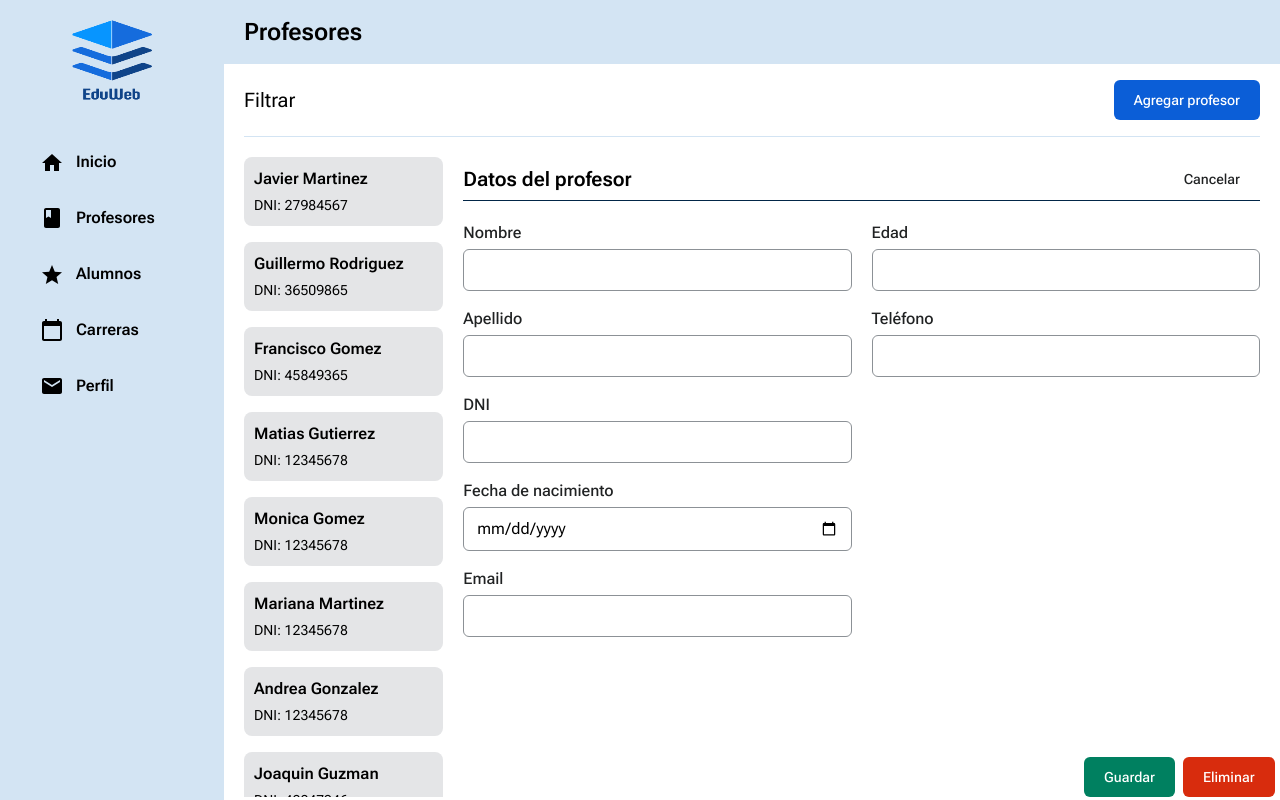
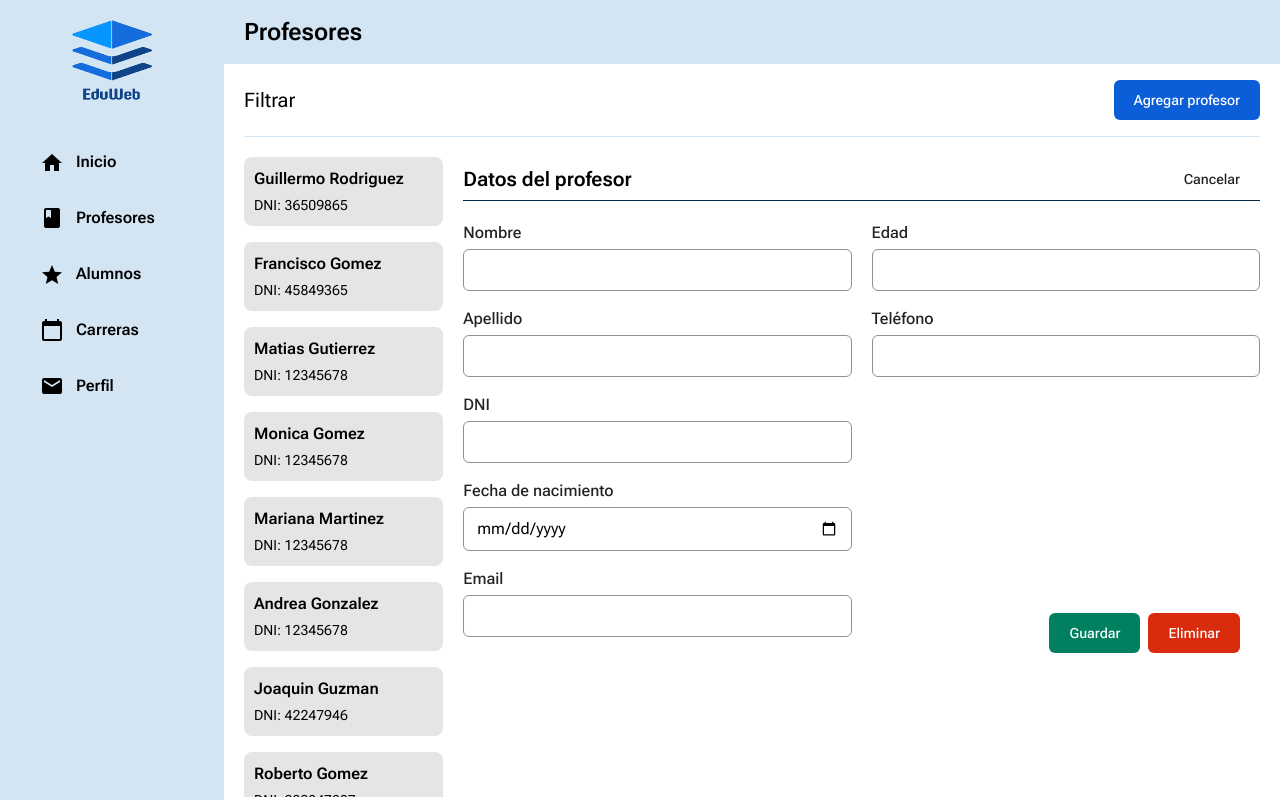
Before and after one commit to No-Country/S7-22-T-NodeReact, a Next.js app in the folder frontend/: page /profesores in a window 1280 px wide. Both pictures are taken after a click on the button "Editar". Built offline with nearby package versions, Linux system fonts and the light colour scheme; data requests are answered from the project's data file.

Commit message:
change in form layout

```diff
--- a/frontend/db.json
+++ b/frontend/db.json
@@ -9,16 +9,6 @@
     }
   ],
   "professors": [
-    {
-      "id": 1,
-      "firstName": "Javier",
-      "surname": "Martinez",
-      "age": "51",
-      "email": "juanp@eduweb.com",
-      "dni": "27984567",
-      "dateOfBirth": "1975-12-03",
-      "phone": 1122334455
-    },
     {
       "id": 2,
       "firstName": "Guillermo",
@@ -98,6 +88,16 @@
       "dni": "239847837",
       "dateOfBirth": "1987-03-31",
       "phone": "1193284098"
+    },
+    {
+      "id": 10,
+      "firstName": "Arturo",
+      "surname": "Guzman",
+      "age": "45",
+      "email": "arturog@eduweb.com",
+      "dni": "32947298",
+      "dateOfBirth": "1999-12-03",
+      "phone": "1149348347"
     }
   ],
   "profile": {
--- a/frontend/src/pages/profesores/index.jsx
+++ b/frontend/src/pages/profesores/index.jsx
@@ -95,7 +95,7 @@ const Profesores = ({ professors }) => {
             </div>
 
             <div className='flex gap-5 mt-5'>
-                <div className='w-1/5 h-[80vh] flex flex-col gap-4 overflow-y-scroll'>
+                <div className='w-1/5 h-[80vh] flex flex-col gap-4 overflow-y-scroll overscroll-contain'>
                     {professors.map((professor, id) => {
                         return (
                             <div key={id} className='px-2.5 py-2.5 bg-grey rounded-lg cursor-pointer' onClick={() => getProfessor(professor.id)}>
@@ -106,14 +106,14 @@ const Profesores = ({ professors }) => {
                     })}
                 </div>
 
-                <div className='w-4/5 max-h-40'>
+                <div className='w-4/5 max-h-[80vh] overflow-y-scroll overscroll-contain'>
                     <div className='border-b border-primary flex justify-between items-center mb-5 h-11'>
                         <h2 className='text-h4 font-semibold'>Datos del profesor</h2>
                         <Button text={'Editar'} variant={'normal'} type={'button'} visible={!editStatus} onClick={editForm} />
                         <Button text={'Cancelar'} variant={'normal'} type={'button'} visible={editStatus} onClick={() => setEditStatus(false)} />
                     </div>
 
-                    <form className='flex gap-5'>
+                    <form className='flex gap-5 relative'>
                         <div className='w-full'>
                             <InputField label={'Nombre'} type={'text'} name={'firstName'} disabled={!editStatus} value={selectedProfessor.firstName} onChange={handleChange} />
                             <InputField label={'Apellido'} type={'text'} name={'surname'} disabled={!editStatus} value={selectedProfessor.surname} onChange={handleChange} />
@@ -124,11 +124,13 @@ const Profesores = ({ professors }) => {
                         <div className='w-full'>
                             <InputField label={'Edad'} type={'number'} name={'age'} disabled={!editStatus} value={selectedProfessor.age} onChange={handleChange} />
                             <InputField label={'Teléfono'} type={'number'} name={'phone'} disabled={!editStatus} value={selectedProfessor.phone} onChange={handleChange} />
-                            <div className={`w-1/6 absolute bottom-0 right-5 flex gap-2 ${editStatus ? 'block' : 'hidden'}`}>
+                            <div className={`absolute bottom-0 right-5 flex gap-2 ${editStatus ? 'block' : 'hidden'}`}>
                                 <Button text={'Guardar'} variant={'success'} size={'full'} type={'button'} visible={saveButton} onClick={() => handleUpdate(selectedProfessor.id)} />
                                 <Button text={'Eliminar'} variant={'danger'} size={'full'} type={'button'} visible={saveButton} onClick={() => handleDelete(selectedProfessor.id)} />
                             </div>
                         </div>
+                        {/*TODO*/}
+                        {/*Add section with relations of subjects and classes*/}
                     </form>
                 </div>
             </div>
```
